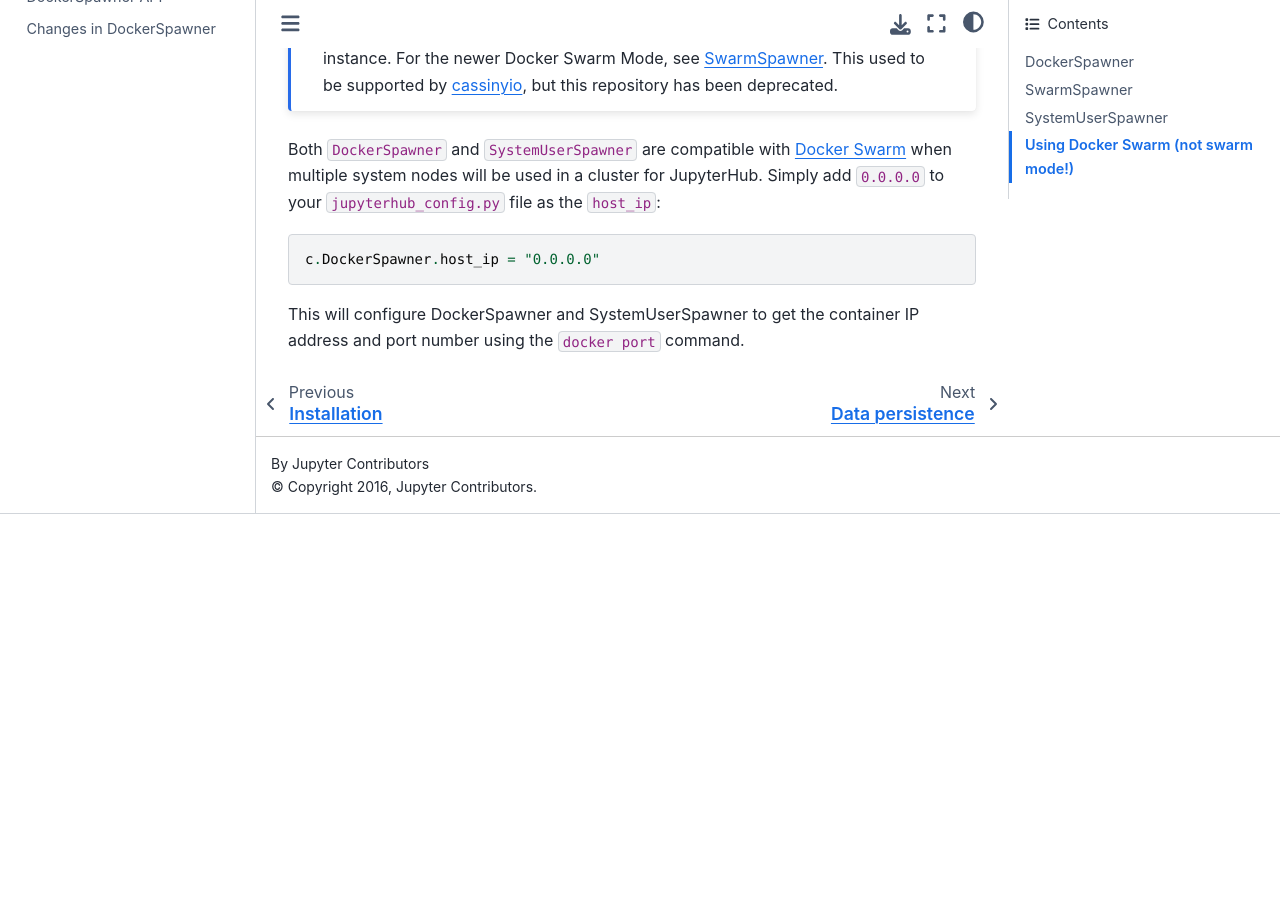
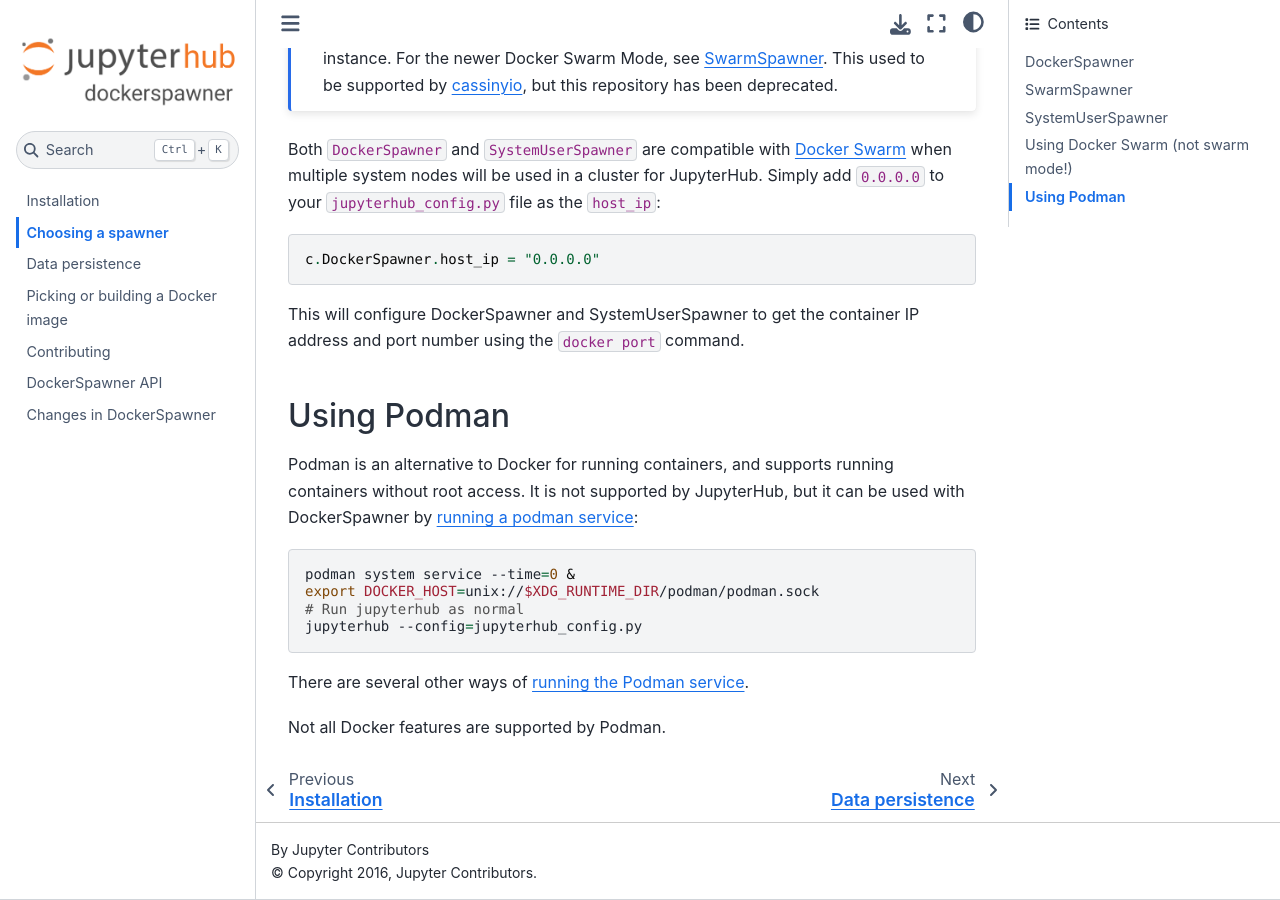
Before and after one commit to jupyterhub/dockerspawner, a Sphinx documentation site: the page built from docs/source/spawner-types.md, in a window 1280 px wide and 900 px high, scrolled down 2803 px. Built offline with Sphinx 7.4.7 and the Sphinx Book theme 1.1.4, drawn with Linux system fonts in a browser that asks for light colours; before the commit the page ends 3317 px from its top, so only the background shows below that.

Commit message:
Document podman with DockerSpawner

````diff
--- a/docs/source/spawner-types.md
+++ b/docs/source/spawner-types.md
@@ -147,3 +147,19 @@
 This will configure DockerSpawner and SystemUserSpawner to get
 the container IP address and port number using the `docker port`
 command.
+
+## Using Podman
+
+Podman is an alternative to Docker for running containers, and supports running containers without root access.
+It is not supported by JupyterHub, but it can be used with DockerSpawner by [running a podman service](https://docs.podman.io/en/latest/markdown/podman-system-service.1.html):
+
+```sh
+podman system service --time=0 &
+export DOCKER_HOST=unix://$XDG_RUNTIME_DIR/podman/podman.sock
+# Run jupyterhub as normal
+jupyterhub --config=jupyterhub_config.py
+```
+
+There are several other ways of [running the Podman service](https://access.redhat.com/documentation/en-us/red_hat_enterprise_linux/8/html/building_running_and_managing_containers/assembly_using-the-container-tools-api_building-running-and-managing-containers).
+
+Not all Docker features are supported by Podman.
````
